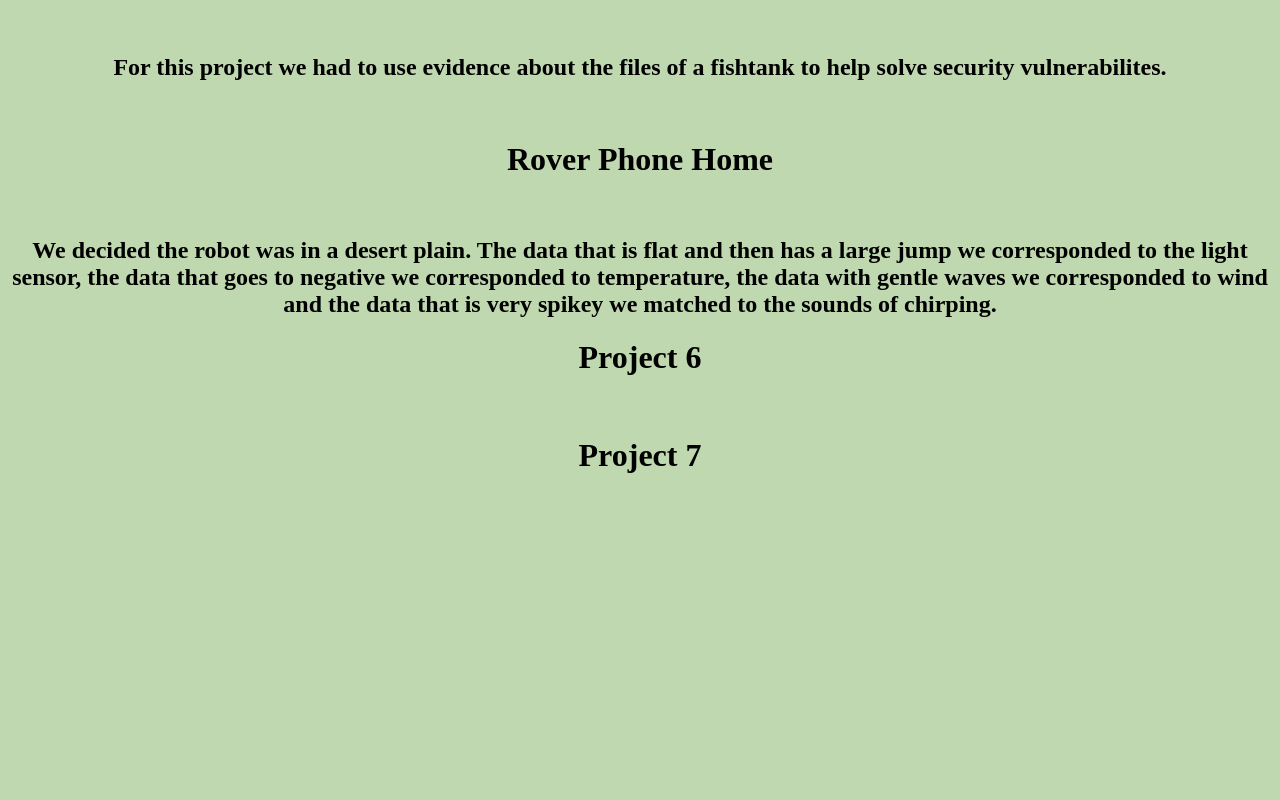
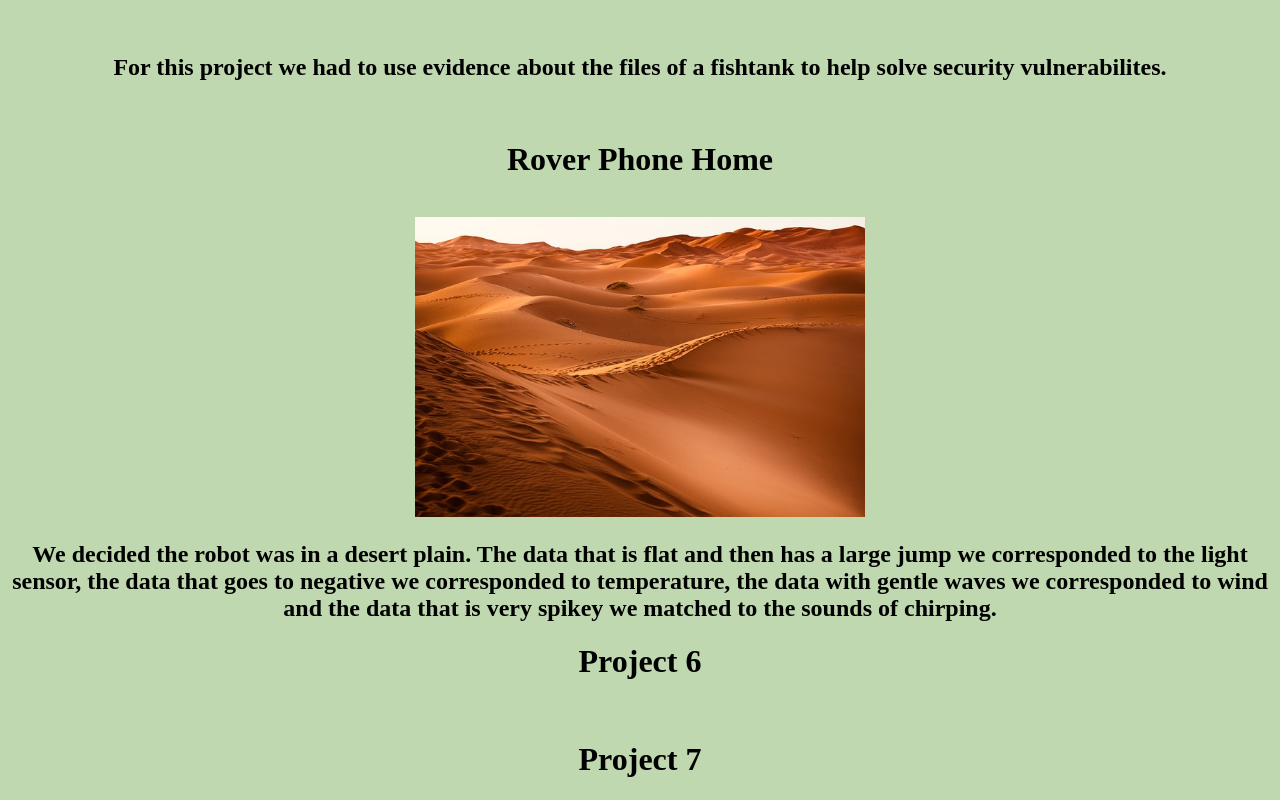
Before and after one commit to ktschmitz/ktschmitz.github.io, a plain HTML site: page portfolio.html in a window 1280 px wide. Shown: the part 2919-3719 px from the top of the page. Before the commit the page ends 3415 px from the top, so only its background shows below. Drawn offline with Linux system fonts and the light colour scheme; grey boxes are pictures that could not be loaded.

Commit message:
Update portfolio.html

```diff
--- a/portfolio.html
+++ b/portfolio.html
@@ -56,6 +56,8 @@
 	<br>
 	<h1>Rover Phone Home</h1>
         <br>
+	<img src="desert.jpg" height="300">
+	<br>
 	<h2>We decided the robot was in a desert plain. The data that is flat and then has a large jump we corresponded to the light sensor, the data that goes to negative we corresponded to temperature, the data with gentle waves we corresponded to wind and the data that is very spikey we matched to the sounds of chirping.</h2>
         <h1>Project 6</h1>
         <br>
```
